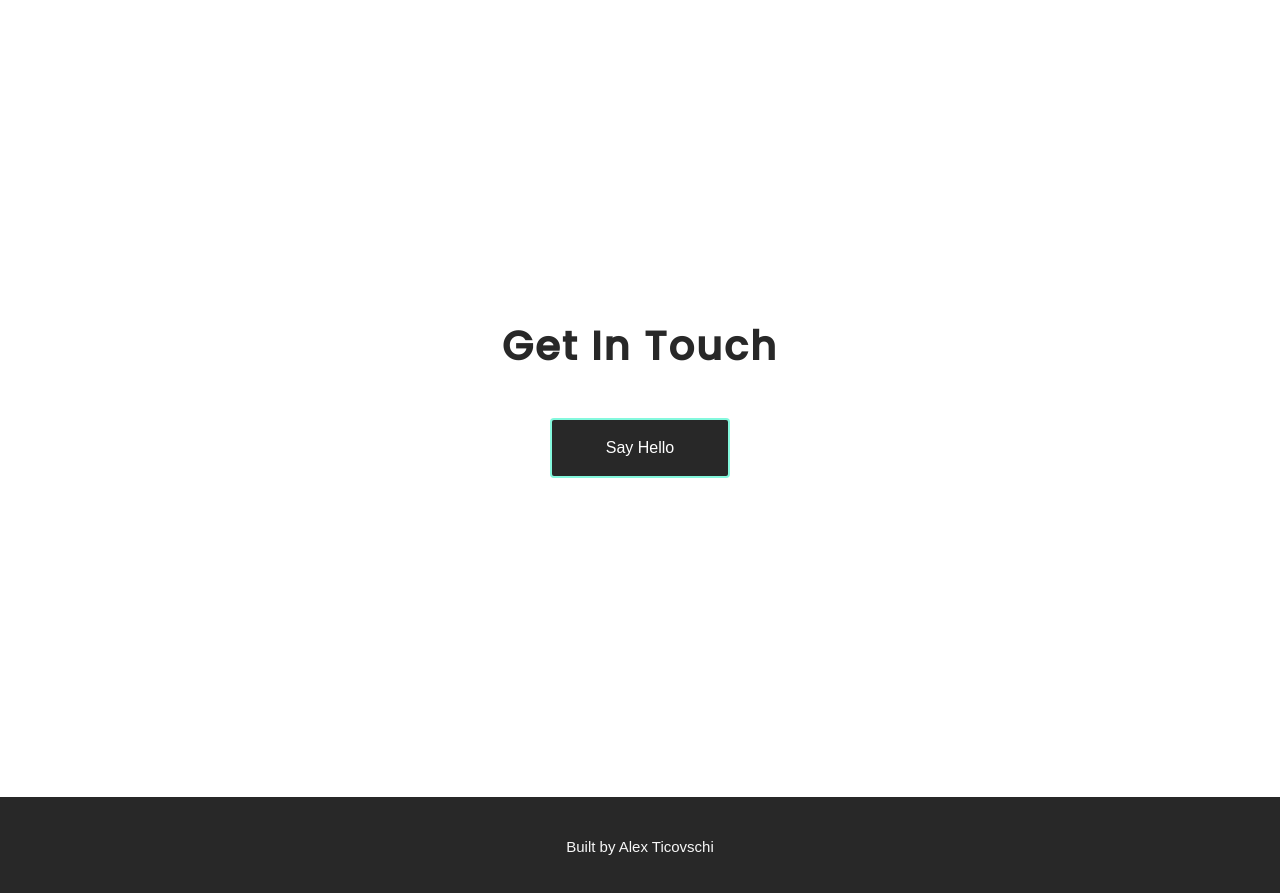
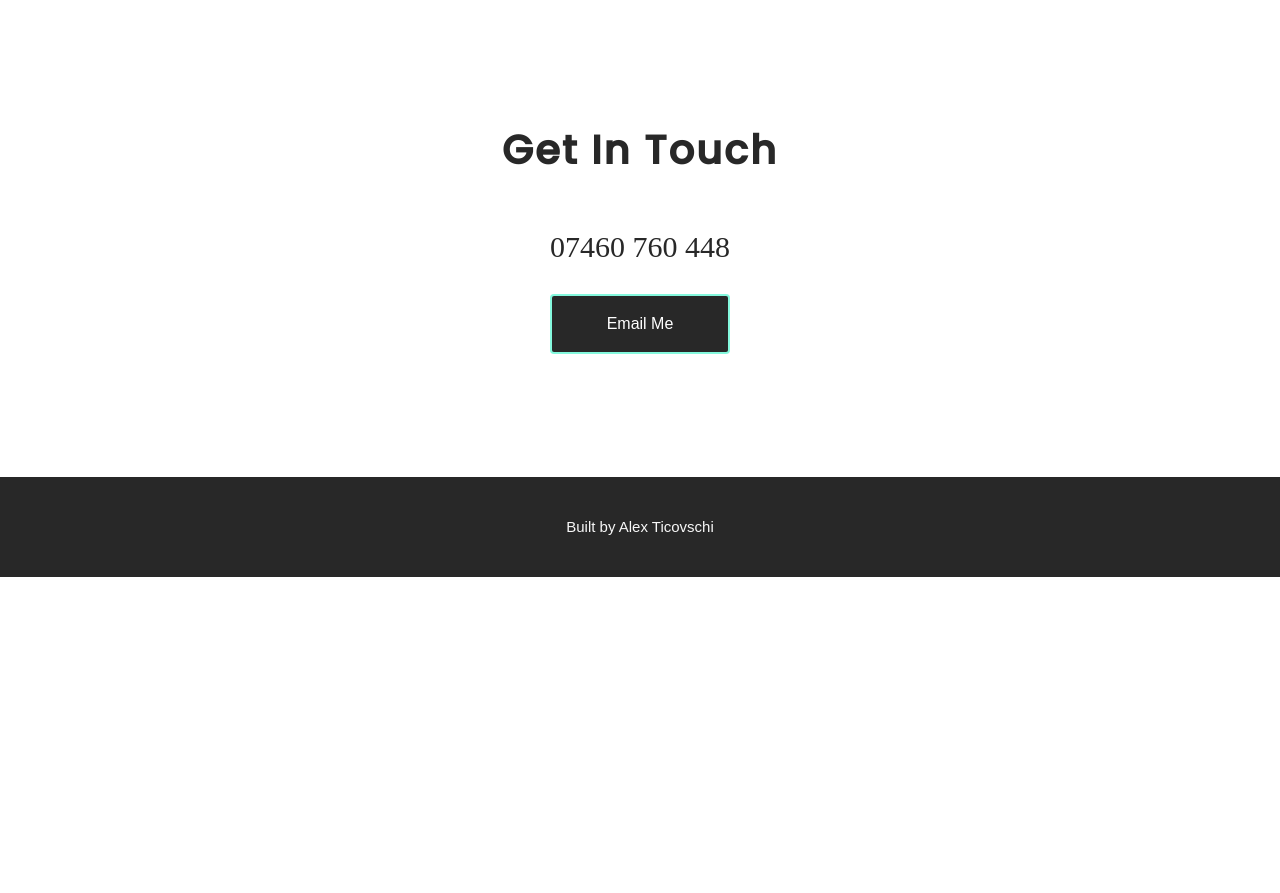
Before and after one commit to alexticovschi/portfolio, a Gatsby site: page / in a window 1280 px wide. Shown: the part 4780-5673 px from the top of the page. After the commit the page ends 5357 px from the top, so only its background shows below. Built offline with nearby package versions, Linux system fonts and the light colour scheme; Gatsby itself is replaced by a stand-in of ours; a web font is replaced by a local one.

Commit message:
adding phone and fixing button padding

```diff
--- a/src/components/Contact/Contact.jsx
+++ b/src/components/Contact/Contact.jsx
@@ -5,8 +5,14 @@ const Contact = () => {
   return (
     <section className="contact" id="contact">
       <h1 className="contact__title">Get In Touch</h1>
+
+      <div>
+        <a className="contact__phone" href="tel:07460 760 448">
+          07460 760 448
+        </a>
+      </div>
       <button className="contact__btn">
-        <a href="mailto:alexmticovschi@gmail.com">Say Hello</a>
+        <a href="mailto:alexmticovschi@gmail.com">Email Me</a>
       </button>
     </section>
   )
--- a/src/components/Contact/contact.scss
+++ b/src/components/Contact/contact.scss
@@ -1,7 +1,6 @@
 .contact {
   grid-column: center-start/ center-end;
 
-  padding: 15rem 0;
   align-self: center;
   justify-self: center;
   text-align: center;
@@ -12,10 +11,16 @@
 
   &__title {
     font-size: 4rem;
+    margin-bottom: 5rem;
 
     @media screen and (max-width: 575px) {
       font-size: 3rem;
     }
+  }
+
+  &__phone {
+    font-size: 3rem;
+    color: var(--darkGrey);
   }
 
   &__btn {
--- a/src/components/Layout/layout.scss
+++ b/src/components/Layout/layout.scss
@@ -81,13 +81,13 @@ p {
   display: grid;
   grid-template-columns: [full-start] minmax(6rem, 1fr) [center-start] repeat(8,
       [col-start] minmax(min-content, 13rem) [col-end]) [center-end] minmax(6rem, 1fr) [full-end];
-  grid-template-rows: auto 90vh repeat(2, min-content) 100vh 10rem;
+  grid-template-rows: auto 90vh repeat(2, min-content) 60vh 10rem;
 
   @media screen and (max-width: 769px) {
-    grid-template-rows: auto minmax(90vh, auto) repeat(2, min-content) 100vh 16rem;
+    grid-template-rows: auto minmax(90vh, auto) repeat(2, min-content) 60vh 16rem;
   }
 
   @media screen and (max-width: 575px) {
-    grid-template-rows: auto minmax(90vh, auto) repeat(2, min-content) 60vh 14rem;
+    grid-template-rows: auto minmax(90vh, auto) repeat(2, min-content) 70vh 14rem;
   }
 }
--- a/src/components/Nav/SideDrawer/SideDrawer.scss
+++ b/src/components/Nav/SideDrawer/SideDrawer.scss
@@ -71,7 +71,7 @@
     margin-top: 3rem;
     font-size: 1.5rem;
     color: var(--mainWhite);
-    padding: 1.7rem 4.2rem;
+    padding: 1.7rem 3rem;
     margin-left: 1rem;
     background-color: var(--darkGrey);
     border-radius: .5rem;
```
